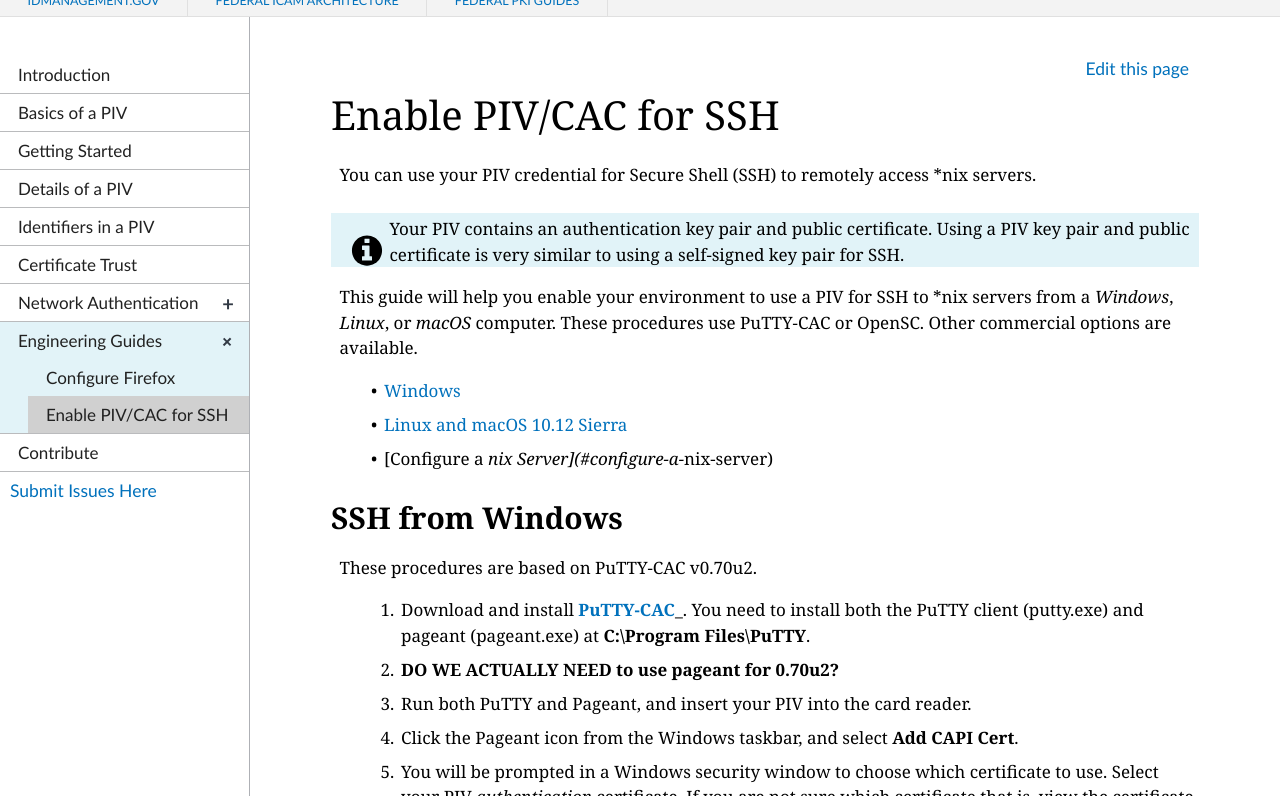
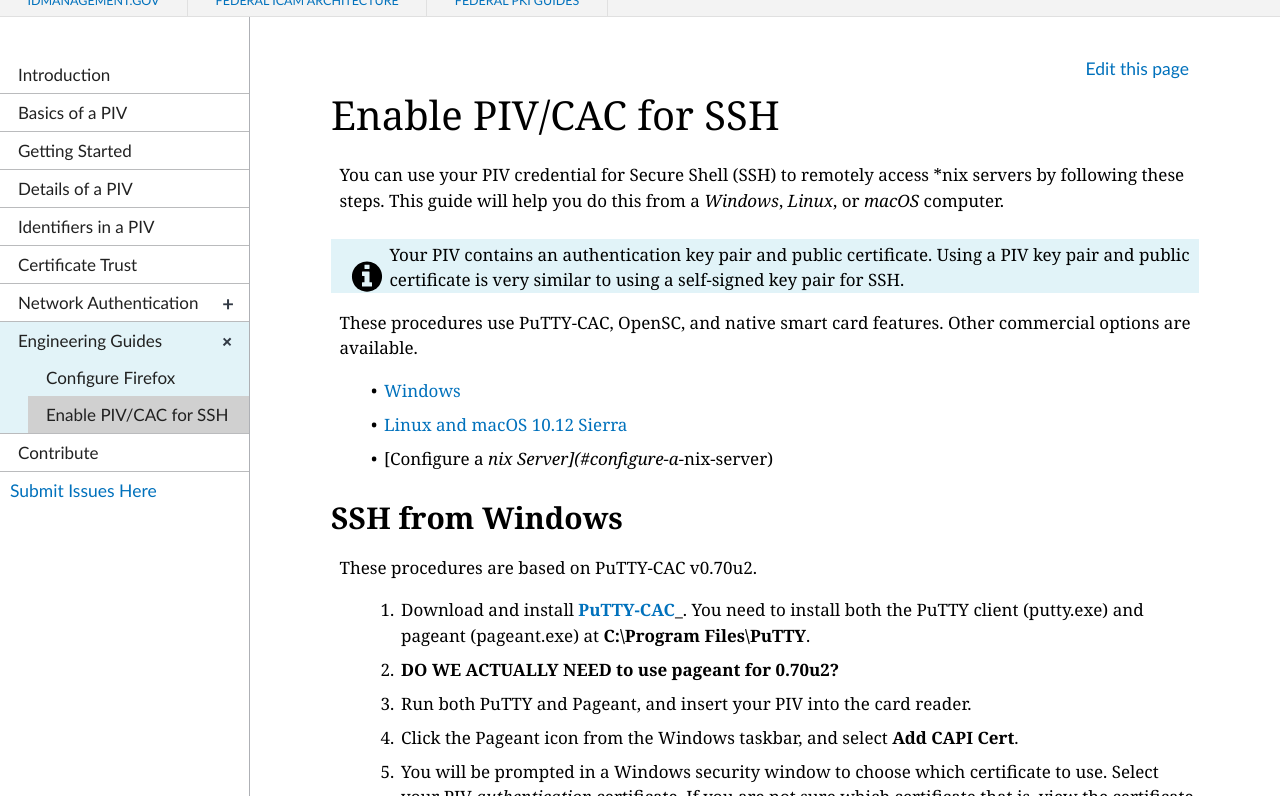
Before and after one commit to GSA/piv-guides, a Jekyll site: the page built from _engineering/02_ssh.md, in a window 1280 px wide and 900 px high, cut to the strip 104-900 px from the top of the window. Built offline with Jekyll 4.4.1, drawn with Linux system fonts in a browser that asks for light colours; nearby versions of some CDN libraries; some of the changed text lies outside the part shown.

Commit message:
Update 02_ssh.md

````diff
--- a/_engineering/02_ssh.md
+++ b/_engineering/02_ssh.md
@@ -5,11 +5,11 @@ collection: engineering
 permalink: engineering/ssh/
 ---
 
-You can use your PIV credential for Secure Shell (SSH) to remotely access *nix servers.
+You can use your PIV credential for Secure Shell (SSH) to remotely access *nix servers by following these steps. This guide will help you do this from a _Windows_, _Linux_, or _macOS_ computer.
 
 {% include alert-info.html content = "Your PIV contains an authentication key pair and public certificate. Using a PIV key pair and public certificate is very similar to using a self-signed key pair for SSH." %}
 
-This guide will help you enable your environment to use a PIV for SSH to *nix servers from a _Windows_, _Linux_, or _macOS_ computer. These procedures use PuTTY-CAC or OpenSC. Other commercial options are available.
+These procedures use PuTTY-CAC, OpenSC, and native smart card features. Other commercial options are available.
 
 - [Windows](#ssh-from-windows)
 - [Linux and macOS 10.12 Sierra](#ssh-from-linux-and-macos-10.12-sierra)<!--Changed heading if Linux and macOS X Sierra both use the same set of instructions. Why don't we just say here and in section below: "Linux-Based Systems"? We can add statement below that this includes macOS and that we tested macOS 10.12 Sierra and _____ (what Linux did we test?) Linux system.)...-->
@@ -93,6 +93,8 @@ macOS 10.12 Sierra
 
 ## Configure a *nix Server
 
+<!--Read procedures for accessing remote server and they say you need to have an SSH daemon installed on the remote server. Not in our procedures. Is this needed?-->
+
 {% include alert-info.html content = "Other configuration options are available, including Pluggable Authentication Modules (PAM) that look up your user accounts and authorization by using directories." %}
 
 <!--Since these procedures are for network engineers, we don't need to say this?-->These steps are performed by network engineers with root privileges. They can be automated for your servers through centralized configuration management tools. You can push or remove authorized_keys from the servers.
@@ -110,4 +112,4 @@ macOS 10.12 Sierra
 			mkdir /etc/sshd/authorized_keys
     ```
 
-1. To allow one person to have access, place his/her PIV's SSH public key in this directory, according to username: **/etc/sshd/authorized_keys/[login ID]**. Disable any alternative means of access (i.e., passwords), as needed.
+1. Place your PIV SSH public key in this directory, according to your username: **/~/sshd/authorized_keys/[login ID]**. Disable any alternative means of access (i.e., passwords), as needed.
````
